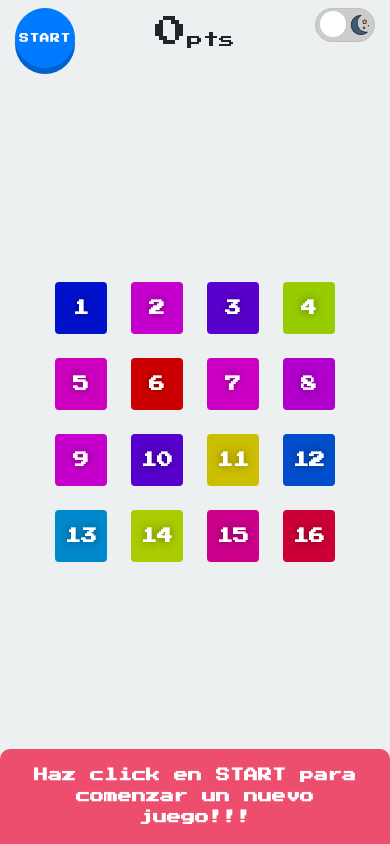
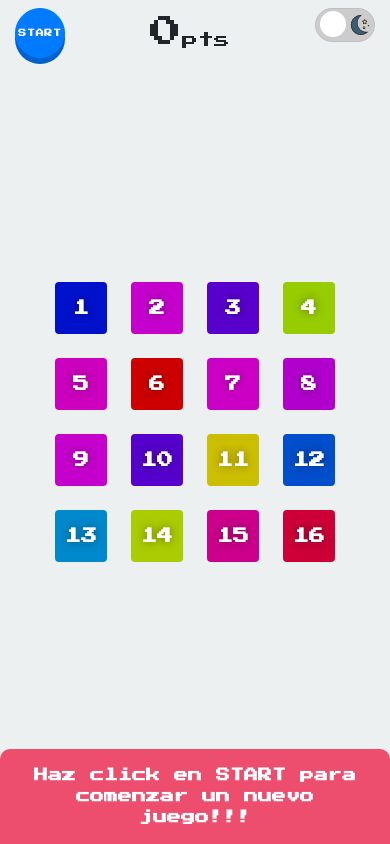
Before and after one commit to dered-dev/fred, a plain HTML site: page index.html in a window 390 px wide. Drawn offline with nearby package versions, Linux system fonts and the light colour scheme.

Commit message:
RESOLVE some issues

```diff
--- a/css/main.css
+++ b/css/main.css
@@ -306,8 +306,9 @@ input:checked+.slider:before {
     bottom: -8rem;
   }
   .btn__start{
-    width: 60px;
-    height: 60px;
-    font-size: .6em;
+    width: 50px;
+    min-width: 50px;
+    height: 50px;
+    font-size: .5em;
   }
 }
```
